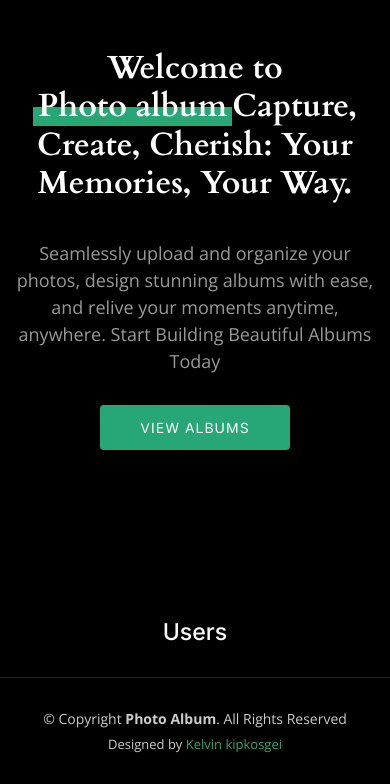
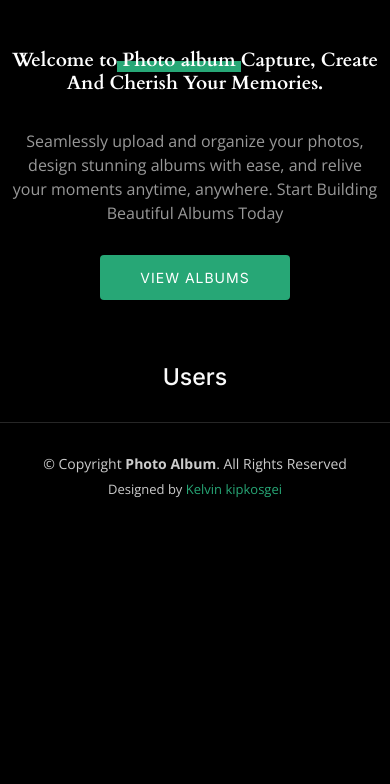
Before and after one commit to Sanga78/photoalbum, a Django app: page /home in a window 390 px wide. Shown: the part 91-875 px from the top of the page. After the commit the page ends 589 px from the top, so only its background shows below. Run offline with Django 4.2, Linux system fonts and the light colour scheme; data that the repository does not hold is empty; some libraries are stand-ins or nearby versions.

Commit message:
Update home.html
modified the styling

```diff
--- a/Album/Templates/home.html
+++ b/Album/Templates/home.html
@@ -2,7 +2,7 @@
 {% block content %}
 <style>
 #gallery{
-  margin-top: -1%;
+  margin-top: 1%;
 }
 .username{
   color: #27a776;
@@ -30,8 +30,14 @@ article{
 }
 
 @media(max-width: 450px) {
+  .text-center h2{
+    font-size: 1.2rem;
+  }
+  .text-center p{
+    font-size: 1rem;
+  }
   #gallery{
-  margin-top: 28%;
+  margin-top: 1%;
 }
 article{
   padding: .5rem;
@@ -43,9 +49,9 @@ article{
   <div class="container">
     <div class="row justify-content-center">
       <div class="col-lg-6 text-center">
-        <h2>Welcome to<span>Photo album</span>Capture, Create, Cherish: Your Memories, Your Way.</h2>
+        <h2>Welcome to<span>Photo album</span>Capture, Create And Cherish Your Memories.</h2>
         <p><br>Seamlessly upload and organize your photos, design stunning albums with ease, and relive your moments anytime, anywhere. Start Building Beautiful Albums Today</p>
-        <a class="btn-get-started" href="">View Albums</a>
+        <a class="btn-get-started" href="{%url 'user_albums' user.username %}">View Albums</a>
       </div>
     </div>
   </div>
@@ -73,5 +79,8 @@ article{
 
 
 
+    <div id="preloader">
+      <div class="line"></div>
+    </div>
 
 {% endblock content %}
```
